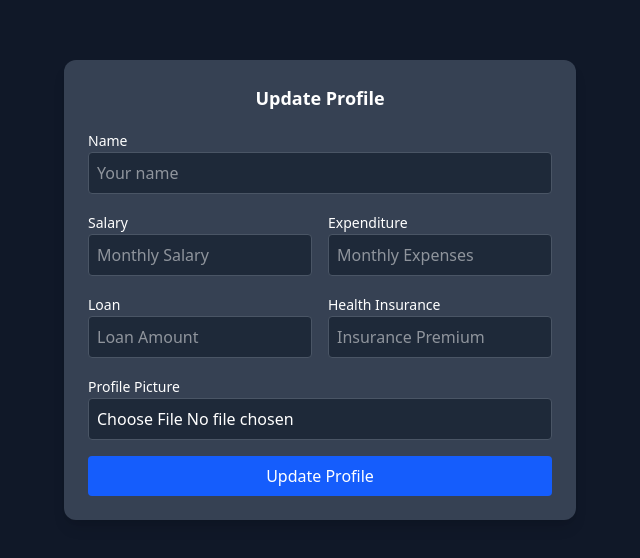
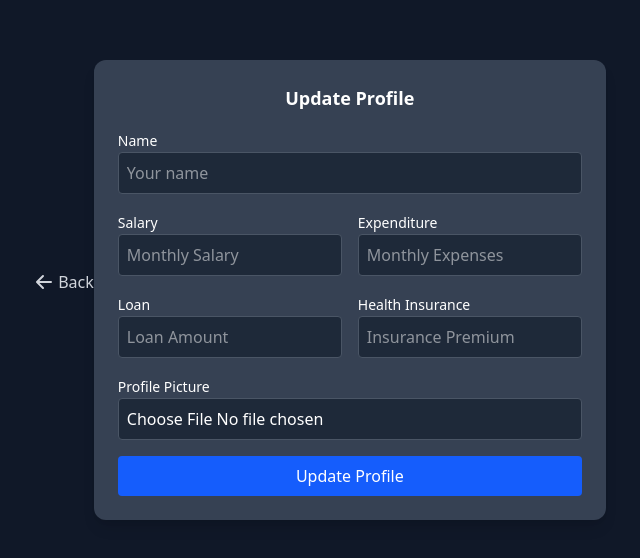
Before and after one commit to gits-up/finance-tracker, a React (Vite) app: page /update in a window 1280 px wide. Shown: the part 110-668 px from the top of the page, without its empty margins (320-960 px from the left). Built offline with nearby package versions, Linux system fonts and the light colour scheme.

Commit message:
update profile fix

```diff
--- a/src/pages/UpdateProfile.jsx
+++ b/src/pages/UpdateProfile.jsx
@@ -15,6 +15,9 @@
   const [profileImage, setProfileImage] = useState(null);
   const [uploading, setUploading] = useState(false);
   const navigate = useNavigate();
+  const handleGoBack = () => {
+    navigate(-1);
+  };
 
   const handleChange = (e) => {
     if (e.target.name === "profile") {
@@ -54,7 +57,7 @@
         email: auth.currentUser.email,
       });
 
-      navigate('/home');
+      navigate("/home");
     } catch (error) {
       console.error("Error updating profile:", error);
       alert("Failed to update profile.");
@@ -65,6 +68,24 @@
 
   return (
     <div className="h-screen w-screen flex items-center justify-center bg-gray-900 overflow-hidden">
+      <button
+        onClick={handleGoBack}
+        className="mb-4 flex items-center text-gray-300 hover:text-white transition-colors"
+      >
+        <svg
+          xmlns="http://www.w3.org/2000/svg"
+          className="h-5 w-5 mr-1"
+          viewBox="0 0 20 20"
+          fill="currentColor"
+        >
+          <path
+            fillRule="evenodd"
+            d="M9.707 16.707a1 1 0 01-1.414 0l-6-6a1 1 0 010-1.414l6-6a1 1 0 011.414 1.414L5.414 9H17a1 1 0 110 2H5.414l4.293 4.293a1 1 0 010 1.414z"
+            clipRule="evenodd"
+          />
+        </svg>
+        Back
+      </button>
       <div className="bg-gray-700 p-6 rounded-xl shadow-lg w-full max-w-lg">
         <h2 className="text-white text-lg font-semibold mb-4 text-center">
           Update Profile
```
